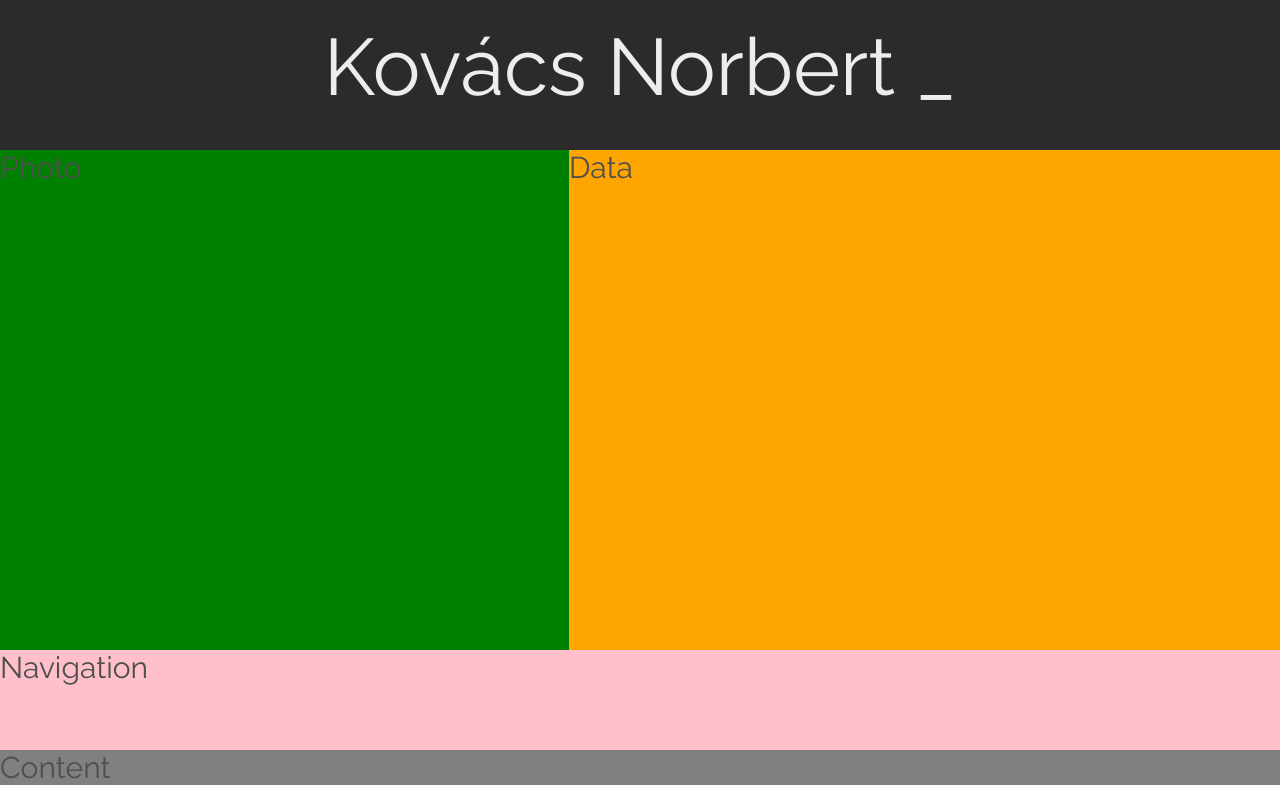
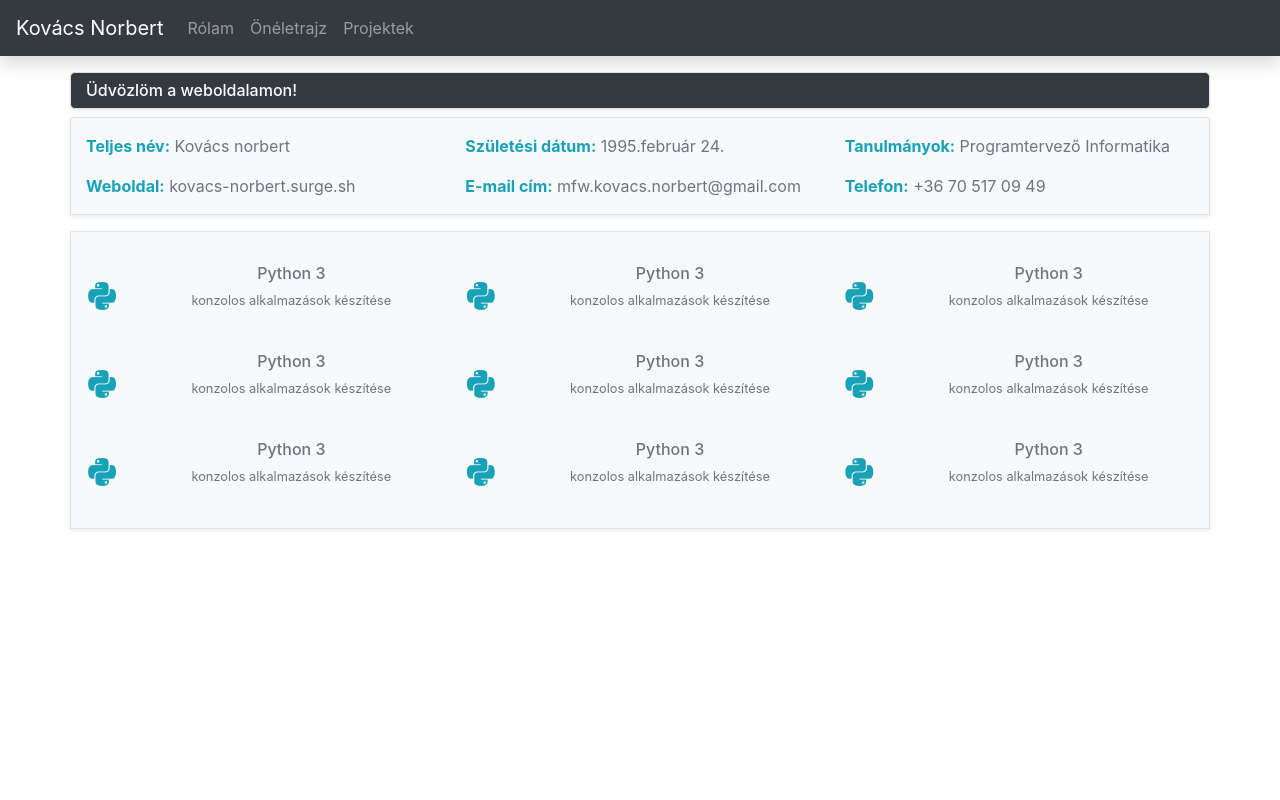
Before and after one commit to Gellifree/Portfolio, a plain HTML site: page index.html in a window 1280 px wide. Drawn offline with nearby package versions, Linux system fonts and the light colour scheme.

Commit message:
update files

```diff
--- a/css/main.css
+++ b/css/main.css
@@ -14,13 +14,15 @@ body {
 .container {
   display: grid;
 
-  grid-template-columns: 0.8fr 1fr;
-  grid-template-rows: 150px 500px 100px auto;
+  width: 1100px;
+  margin: auto;
+
+  grid-template-columns: 2fr 0.8fr;
+  grid-template-rows: 400px 50px auto;
 
   grid-template-areas:
-    " Header Header"
-    " Photo Data"
-    " Navigation Navigation "
+    " Data Photo"
+    " MainNavigation PhotoNavigation "
     " Content Content ";
 }
 
@@ -46,9 +48,15 @@ body {
   background-color: orange;
 }
 
-.navigation {
-  grid-area: Navigation;
+.mainNavigation {
+  grid-area: MainNavigation;
   background-color: pink;
+
+}
+
+.photoNavigation {
+  grid-area: PhotoNavigation;
+  background-color: red;
 
 }
 
--- a/index.html
+++ b/index.html
@@ -3,32 +3,173 @@
   <head>
     <meta charset="utf-8">
     <title> Portfólió </title>
-    <link rel="stylesheet" href="./css/main.css">
-    <script src="./script/main.js" charset="utf-8"></script>
+    <!-- Latest compiled and minified CSS -->
+    <link rel="stylesheet" href="https://maxcdn.bootstrapcdn.com/bootstrap/4.5.2/css/bootstrap.min.css">
+
+    <!-- jQuery library -->
+    <script src="https://ajax.googleapis.com/ajax/libs/jquery/3.5.1/jquery.min.js"></script>
+
+    <!-- Popper JS -->
+    <script src="https://cdnjs.cloudflare.com/ajax/libs/popper.js/1.16.0/umd/popper.min.js"></script>
+
+    <!-- Latest compiled JavaScript -->
+    <script src="https://maxcdn.bootstrapcdn.com/bootstrap/4.5.2/js/bootstrap.min.js"></script>
+
+    <!-- Font awesome -->
+    <link rel="stylesheet" href="https://use.fontawesome.com/releases/v5.7.0/css/all.css" integrity="sha384-lZN37f5QGtY3VHgisS14W3ExzMWZxybE1SJSEsQp9S+oqd12jhcu+A56Ebc1zFSJ" crossorigin="anonymous">
+
+
   </head>
-  <body>
-    <div class="container">
-      <div class="header">
-        <p class="headerText">
-          Kovács Norbert _
-        </p>
+  <body class="text-secondary ">
+
+    <nav class="navbar navbar-expand-md bg-dark navbar-dark shadow mb-3">
+
+      <a class="navbar-brand" href="#">Kovács Norbert </a>
+
+      <button class="navbar-toggler" type="button" data-toggle="collapse" data-target="#collapsibleNavbar">
+        <span class="navbar-toggler-icon"></span>
+      </button>
+
+      <div class="collapse navbar-collapse" id="collapsibleNavbar">
+        <ul class="navbar-nav">
+          <li class="nav-item">
+            <a class="nav-link" href="#">Rólam</a>
+          </li>
+          <li class="nav-item">
+            <a class="nav-link" href="#">Önéletrajz</a>
+          </li>
+          <li class="nav-item">
+            <a class="nav-link" href="#">Projektek</a>
+          </li>
+        </ul>
       </div>
+    </nav>
 
-      <div class="photo">
-        Photo
-      </div>
 
-      <div class="data">
-        Data
-      </div>
+    <div class="container border border pt-2 text-white bg-dark shadow-sm rounded-lg shadow-sm">
+      <h6> Üdvözlöm a weboldalamon!</h6>
+    </div>
 
-      <div class="navigation">
-        Navigation
-      </div>
 
-      <div class="content">
-        Content
+
+    <div class="container border my-2 shadow-sm bg-light">
+      <div class="row">
+        <div class="col-sm pt-3 ">
+          <p> <span class="text-info font-weight-bold"> Teljes név:</span> Kovács norbert</p>
+          <p> <span class="text-info font-weight-bold"> Weboldal:</span> kovacs-norbert.surge.sh</p>
+        </div>
+        <div class="col-sm pt-3 ">
+          <p> <span class="text-info font-weight-bold">Születési dátum:</span> 1995.február 24.</p>
+          <p> <span class="text-info font-weight-bold">E-mail cím:</span> mfw.kovacs.norbert@gmail.com</p>
+        </div>
+        <div class="col-sm pt-3 ">
+          <p><span class="text-info font-weight-bold">Tanulmányok:</span> Programtervező Informatika</p>
+          <p><span class="text-info font-weight-bold">Telefon:</span> +36 70 517 09 49</p>
+        </div>
       </div>
     </div>
+
+
+
+
+    <div class="container border shadow-sm my-3 p-3 shadow-sm bg-light">
+      <div class="row ">
+
+        <div class="col">
+          <div class="row ">
+            <div class="col- p-3">
+              <h2 class="fab fa-python text-info pt-3"></h2>
+            </div>
+            <div class="col">
+              <p> <h6 class="text-center text-secondary"> Python 3 </h6> <p class="small text-center"> konzolos alkalmazások készítése </p> </p>
+            </div>
+          </div>
+
+          <div class="row ">
+            <div class="col- p-3">
+              <h2 class="fab fa-python text-info pt-3"></h2>
+            </div>
+            <div class="col">
+              <p> <h6 class="text-center text-secondary"> Python 3 </h6> <p class="small text-center"> konzolos alkalmazások készítése </p> </p>
+            </div>
+          </div>
+
+          <div class="row ">
+            <div class="col- p-3">
+              <h2 class="fab fa-python text-info pt-3"></h2>
+            </div>
+            <div class="col">
+              <p> <h6 class="text-center text-secondary"> Python 3 </h6> <p class="small text-center"> konzolos alkalmazások készítése </p> </p>
+            </div>
+          </div>
+
+
+
+
+
+        </div>
+        <div class="col ">
+          <div class="row ">
+            <div class="col- p-3">
+              <h2 class="fab fa-python text-info pt-3"></h2>
+            </div>
+            <div class="col">
+              <p> <h6 class="text-center text-secondary"> Python 3 </h6> <p class="small text-center"> konzolos alkalmazások készítése </p> </p>
+            </div>
+          </div>
+
+          <div class="row ">
+            <div class="col- p-3">
+              <h2 class="fab fa-python text-info pt-3"></h2>
+            </div>
+            <div class="col">
+              <p> <h6 class="text-center text-secondary"> Python 3 </h6> <p class="small text-center"> konzolos alkalmazások készítése </p> </p>
+            </div>
+          </div>
+
+          <div class="row ">
+            <div class="col- p-3">
+              <h2 class="fab fa-python text-info pt-3"></h2>
+            </div>
+            <div class="col">
+              <p> <h6 class="text-center text-secondary"> Python 3 </h6> <p class="small text-center"> konzolos alkalmazások készítése </p> </p>
+            </div>
+          </div>
+        </div>
+
+        <div class="col">
+          <div class="row ">
+            <div class="col- p-3">
+              <h2 class="fab fa-python text-info pt-3"></h2>
+            </div>
+            <div class="col">
+              <p> <h6 class="text-center text-secondary"> Python 3 </h6> <p class="small text-center"> konzolos alkalmazások készítése </p> </p>
+            </div>
+          </div>
+
+          <div class="row ">
+            <div class="col- p-3">
+              <h2 class="fab fa-python text-info pt-3"></h2>
+            </div>
+            <div class="col">
+              <p> <h6 class="text-center text-secondary"> Python 3 </h6> <p class="small text-center"> konzolos alkalmazások készítése </p> </p>
+            </div>
+          </div>
+
+          <div class="row ">
+            <div class="col- p-3">
+              <h2 class="fab fa-python text-info pt-3"></h2>
+            </div>
+            <div class="col">
+              <p> <h6 class="text-center text-secondary"> Python 3 </h6> <p class="small text-center"> konzolos alkalmazások készítése </p> </p>
+            </div>
+          </div>
+        </div>
+
+      </div>
+    </div>
+
+
+
   </body>
 </html>
```
